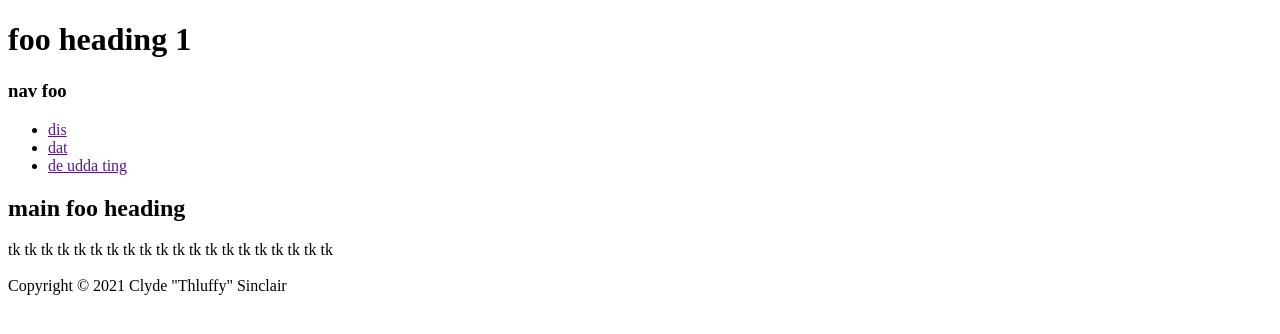
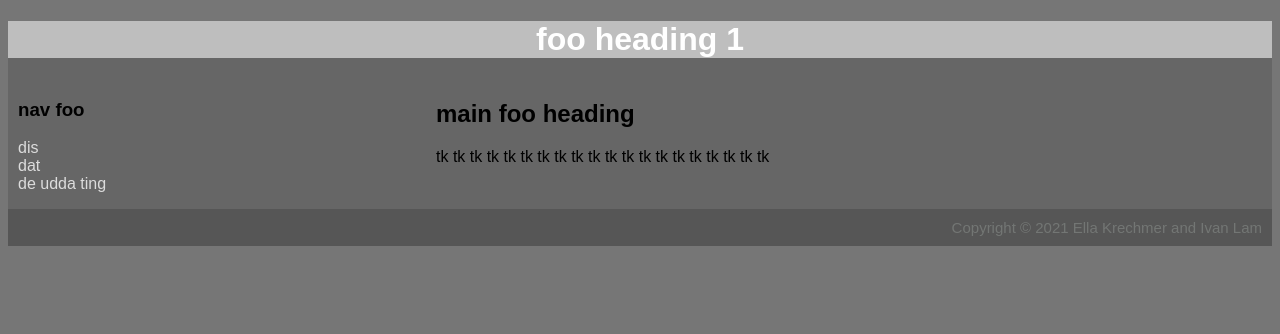
Before and after one commit to ellakrechmer/SoftDevWorkshop, a plain HTML site: page 18_css/0_inline/index.html in a window 1280 px wide. Drawn offline with Linux system fonts and the light colour scheme.

Commit message:
added inline code

```diff
--- a/18_css/0_inline/index.html
+++ b/18_css/0_inline/index.html
@@ -13,22 +13,34 @@
     <title>foo title</title>
   </head>
 
-  <body>
-    <h1>foo heading 1</h1>
+  <div class="bg" style="background-color: rgb(102,102,102); font-family: Arial;">
+
+  <h1 style="background-color: rgb(190, 190, 190); text-align: center; color: white;">foo heading 1</h1>
+
+  <body style="background-color: rgb(118, 118, 118); padding:0px;">
+    <div style="display: flex; flex-direction: row;">
+    <div style="flex: 1; padding-left:10px;">
     <h3>nav foo</h3>
-    <ul>
-      <li><a href="">dis</a></li>
-      <li><a href="">dat</a></li>
-      <li><a href="">de udda ting</a></li>
+    <ul style="list-style-type: none; padding-left: 0; color: rgb(220,220,220);">
+      <li>dis</li>
+      <li>dat</li>
+      <li>de udda ting</li>
     </ul>
+    </div>
+
+
+    <div style="flex:2">
     <h2>main foo heading</h2>
-    <p>tk tk tk tk tk tk tk tk tk tk tk tk tk tk tk tk tk tk tk tk
+    <p>tk tk tk tk tk tk tk tk tk tk tk tk tk tk tk tk tk tk tk tk</p>
+    </div>
+    </div>
 
-      <br>
-      <br>
-
-      Copyright &copy; 2021 Clyde "Thluffy" Sinclair
+    <div class="footer" style="background-color: rgb(86, 86, 86); text-align:right; color: rgb(115, 118, 116); padding:10px;font-size: 15px;">
+      Copyright &copy; 2021 Ella Krechmer and Ivan Lam
+    </div>
 
   </body>
 
+</div>
+
 </html>
```
Also changed, not shown: 18_css/1_internal/index.html (+1 -1 lines).
